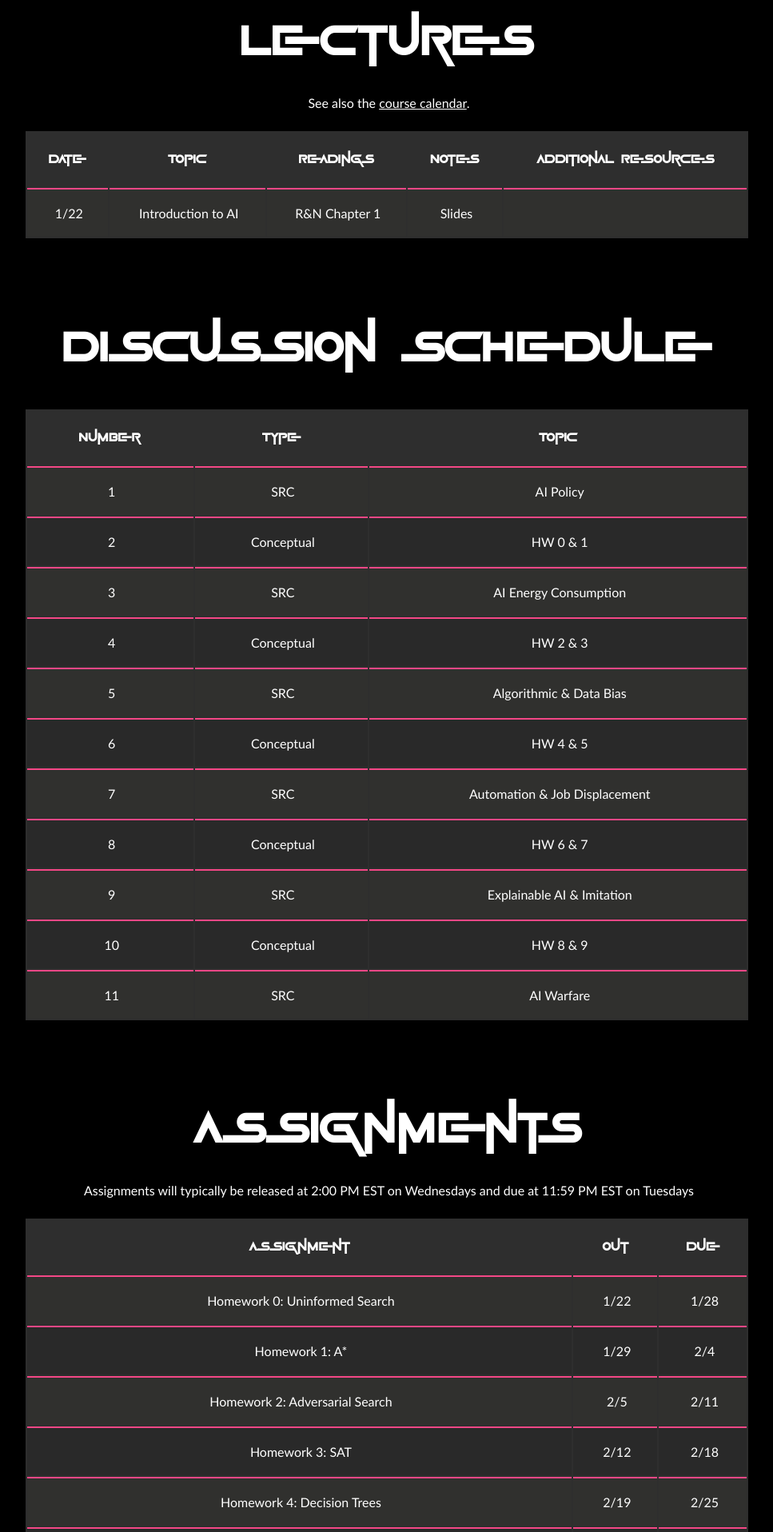
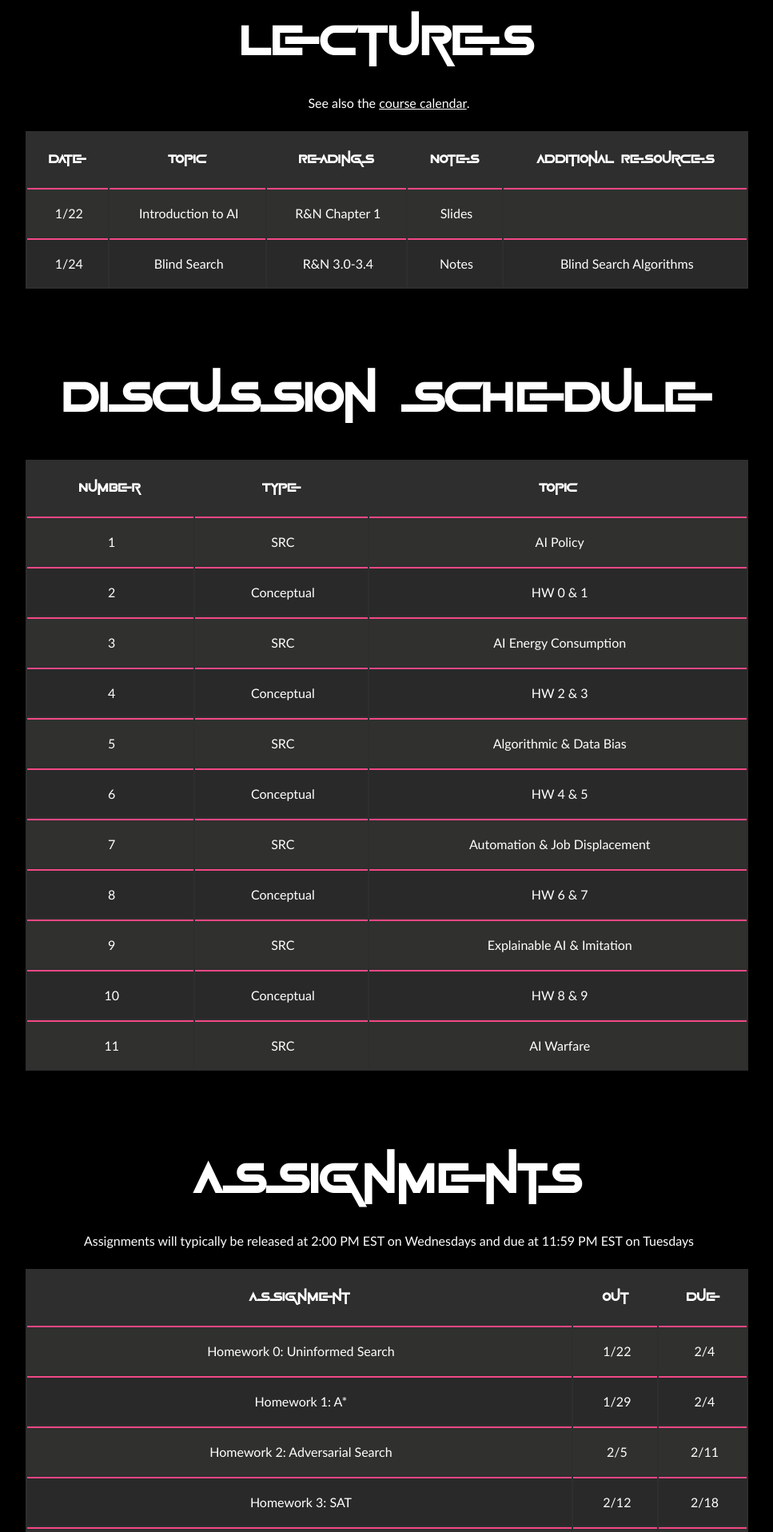
Before and after one commit to BrownCSCI410/s25-website, a React (Create React App) app: page / in a window 1280 px wide. Shown: the part 936-2852 px from the top of the page at 80% size, without its empty margins (156-1123 px from the left). Built offline with nearby package versions, Linux system fonts and the light colour scheme.

Commit message:
notes for 1/24 and due date for hw 0

```diff
--- a/src/Components/Assignments/Assignments.tsx
+++ b/src/Components/Assignments/Assignments.tsx
@@ -36,7 +36,7 @@ export class Assignments extends React.Component<AssignmentProps> {
 
     myRows: RowOptions[] = [
         {
-            cellNames: ["Homework 0: Uninformed Search", "1/22", "1/28"],
+            cellNames: ["Homework 0: Uninformed Search", "1/22", "2/4"],
             cellNametoLinks: new Map<string, string>([
                 ["Homework 0: Uninformed Search", "https://hackmd.io/@cs410/HyVxfCLP1l"]
             ]),
--- a/src/Components/Lectures/Lectures.tsx
+++ b/src/Components/Lectures/Lectures.tsx
@@ -39,9 +39,9 @@ export class Lectures extends React.Component<LectureProps> {
 
     myRows: RowOptions[] = [
         { cellNames: ["1/22", "Introduction to AI", "R&N Chapter 1", "Slides", " "], cellNametoLinks: new Map<string,string>([["Slides", "https://docs.google.com/presentation/d/1xpg5aYXuw2Psp1nxxzDkSOsmMQijVjdgAa2Z1oMk3Fg/edit?usp=sharing"]]),autoReleaseDate: "Jan 22, 2025 02:00:00 EDT" },
+        { cellNames: ["1/24", "Blind Search", "R&N 3.0-3.4", "Notes", "Blind Search Algorithms"], cellNametoLinks: new Map<string,string>([["Notes", require("./lecture_notes/blind_search.pdf")], ["Blind Search Algorithms", "https://cs.stanford.edu/people/eroberts/courses/soco/projects/2003-04/intelligent-search/blind.html"]]),autoReleaseDate: "Jan 24, 2025 02:00:00 EDT"  },
 
         /**
-        { cellNames: ["1/24", "Blind Search", "R&N 3.0-3.4", "Notes", "Blind Search Algorithms"], cellNametoLinks: new Map<string,string>([["Notes", "./lecture_notes/blind_search.pdf"], ["Blind Search Algorithms", "https://cs.stanford.edu/people/eroberts/courses/soco/projects/2003-04/intelligent-search/blind.html"]]),autoReleaseDate: "Mar 16, 2025 04:00:00 EDT"  },
         { cellNames: ["1/27", "Informed Search", "R&N 3.4-3.5.1", "Notes", "Heuristic Search Algorithms"], cellNametoLinks: new Map<string,string>([["Notes", "./lecture_notes/informed_search.pdf"], ["Heuristic Search Algorithms", "https://cs.stanford.edu/people/eroberts/courses/soco/projects/2003-04/intelligent-search/blind.html"]]),autoReleaseDate: "Mar 16, 2025 04:00:00 EDT"  },
         { cellNames: ["1/29", "A* Search", "R&N 3.5.2-3.7", "Notes", "Pathfinding Visualizations"], cellNametoLinks: new Map<string,string>([["Notes", "lecture_notes/informed_search.pdf"],["Pathfinding Visualizations", "https://qiao.github.io/PathFinding.js/visual/"]]),autoReleaseDate: "Mar 16, 2025 04:00:00 EDT"  },
         { cellNames: ["1/31", "Adversarial Search", "R&N 5.0-5.3", "Notes", " "], cellNametoLinks: new Map<string,string>([["Notes", "lecture_notes/adversarial_search.pdf"]]) ,autoReleaseDate: "Mar 16, 2025 04:00:00 EDT" },
```
Also changed, not shown: 2 other files (tests, documents, lock files or other folders).
